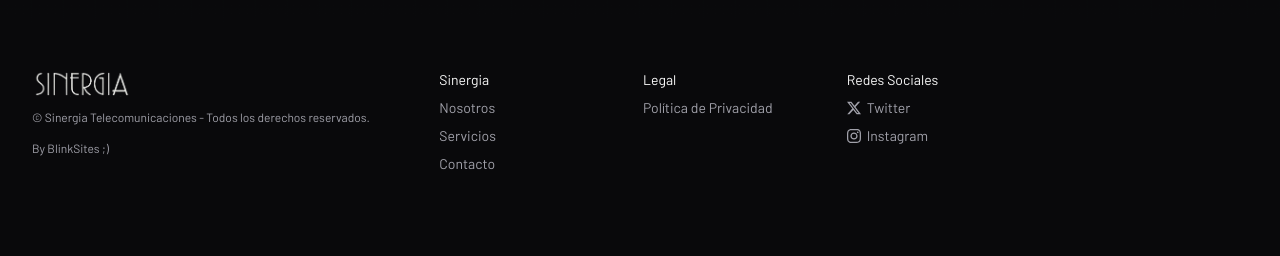
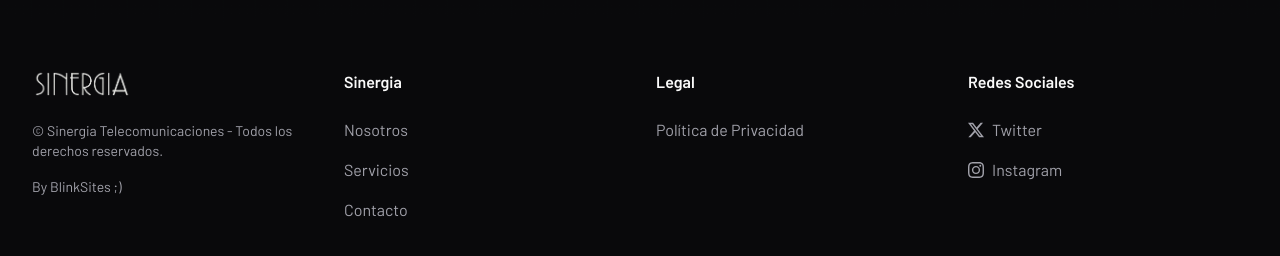
Before and after one commit to SrDefosse/sinergia-telecomunicaciones, a Next.js app: page / in a window 1280 px wide. Shown: the part 6925-7181 px from the top of the page. Before the commit the page ends 7147 px from the top, so only its background shows below. Built offline with nearby package versions, Linux system fonts and the light colour scheme.

Commit message:
Ajustes de footer

```diff
--- a/src/components/footer/Footer.jsx
+++ b/src/components/footer/Footer.jsx
@@ -7,49 +7,31 @@ import Link from "next/link";
 export const Footer = () => {
   return (
     <footer className="relative overflow-hidden py-12">
-      <MaxWidthWrapper className="relative z-20 grid grid-cols-12 gap-x-1.5 gap-y-6">
+      <MaxWidthWrapper>
+        <div className="grid grid-cols-1 md:grid-cols-4 gap-x-8 gap-y-10">
           <LogoColumn />
           <GenericColumn
             title="Sinergia"
             links={[
-            {
-              title: "Nosotros",
-              href: "/#nosotros",
-            },
-            {
-              title: "Servicios",
-              href: "/#servicios",
-            },
-            {
-              title: "Contacto",
-              href: "/#contacto",
-            },
+              { title: "Nosotros", href: "/#nosotros" },
+              { title: "Servicios", href: "/#servicios" },
+              { title: "Contacto", href: "/#contacto" },
             ]}
           />
           <GenericColumn
             title="Legal"
             links={[
-            {
-              title: "Política de Privacidad",
-              href: "/politica-de-privacidad",
-            },
+              { title: "Política de Privacidad", href: "/politica-de-privacidad" },
             ]}
           />
           <GenericColumn
             title="Redes Sociales"
             links={[
-            {
-              title: "Twitter",
-              href: "/#",
-              Icon: SiX,
-            },
-            {
-              title: "Instagram",
-              href: "/#",
-              Icon: SiInstagram,
-            },
+              { title: "Twitter", href: "/#", Icon: SiX },
+              { title: "Instagram", href: "/#", Icon: SiInstagram },
             ]}
           />
+        </div>
       </MaxWidthWrapper>
     </footer>
   );
@@ -57,39 +39,46 @@ export const Footer = () => {
 
 const LogoColumn = () => {
   return (
-    <div className="col-span-6 md:col-span-4">
+    <div className="flex flex-col space-y-6">
+      <div className="max-w-[160px]">
         <NavLogo />
-      <span className="mt-3 inline-block text-xs text-zinc-400">
-        © Sinergia Telecomunicaciones - Todos los derechos reservados.<br/>
-      </span>
-      <span className="mt-3 inline-block text-xs text-zinc-400">
+      </div>
+      <div className="flex flex-col space-y-4 text-sm text-zinc-400">
+        <p>© Sinergia Telecomunicaciones - Todos los derechos reservados.</p>
         <a
           href="https://blinksites.mx"
           target="_blank"
           rel="noopener noreferrer"
-          className="text-zinc-400 hover:text-zinc-200"
+          className="hover:text-zinc-200 transition-colors duration-200"
         >
           By BlinkSites ;)
         </a>
-      </span>
+      </div>
     </div>
   );
 };
 
 const GenericColumn = ({ title, links }) => {
   return (
-    <div className="col-span-6 space-y-2 text-sm md:col-span-2">
-      <span className="block text-zinc-50">{title}</span>
+    <div className="flex flex-col space-y-6">
+      <h3 className="text-zinc-50 font-semibold">{title}</h3>
+      <ul className="flex flex-col space-y-4">
         {links.map((l) => (
+          <li key={l.title}>
             <Link
-          key={l.title}
               href={l.href}
-          className="flex items-center gap-1.5 text-zinc-400 transition-colors hover:text-zinc-200 hover:underline"
+              className="group flex items-center gap-2 text-zinc-400 hover:text-zinc-200 transition-colors duration-200"
             >
-          {l.Icon && <l.Icon />}
-          {l.title}
+              {l.Icon && (
+                <l.Icon className="w-4 h-4 transition-transform duration-200 group-hover:scale-110" />
+              )}
+              <span className="hover:underline">{l.title}</span>
             </Link>
+          </li>
         ))}
+      </ul>
     </div>
   );
 };
+
+export default Footer;
--- a/src/pages/servicios.jsx
+++ b/src/pages/servicios.jsx
@@ -1,6 +1,7 @@
 import React from "react";
 import { MaxWidthWrapper } from "@/components/utils/MaxWidthWrapper";
 import { TextParallaxContent } from "@/components/features/services/TextParallaxContent";
+import { Footer } from "@/components/footer/Footer";
 
 const ServicesPage = () => {
   return (
@@ -246,8 +247,9 @@ const ServicesPage = () => {
           </ul>
         }
       />
+      <Footer />
+    </MaxWidthWrapper>
 
-    </MaxWidthWrapper>
   );
 };
 
```
Lines whose indentation alone changed are shown as unchanged.
